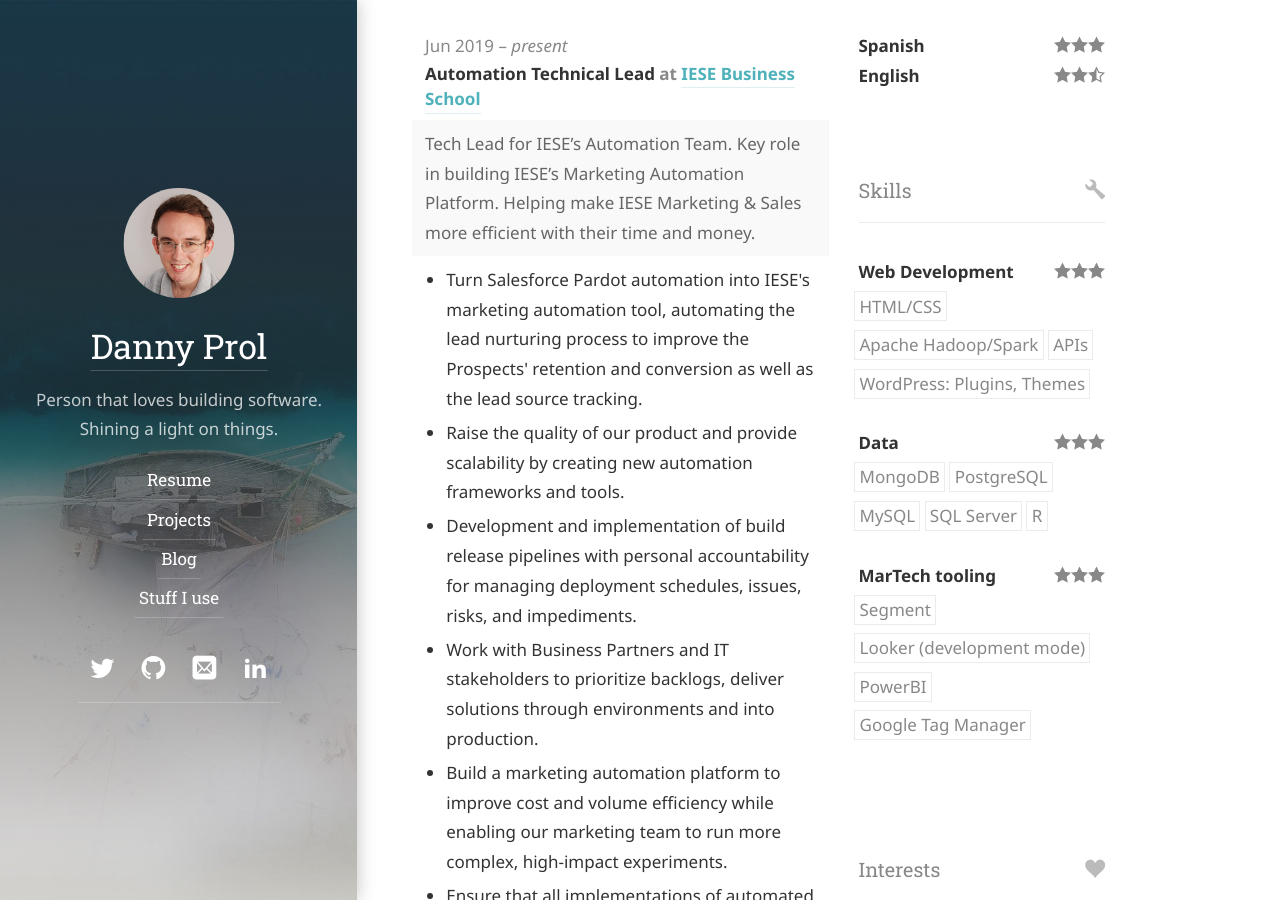
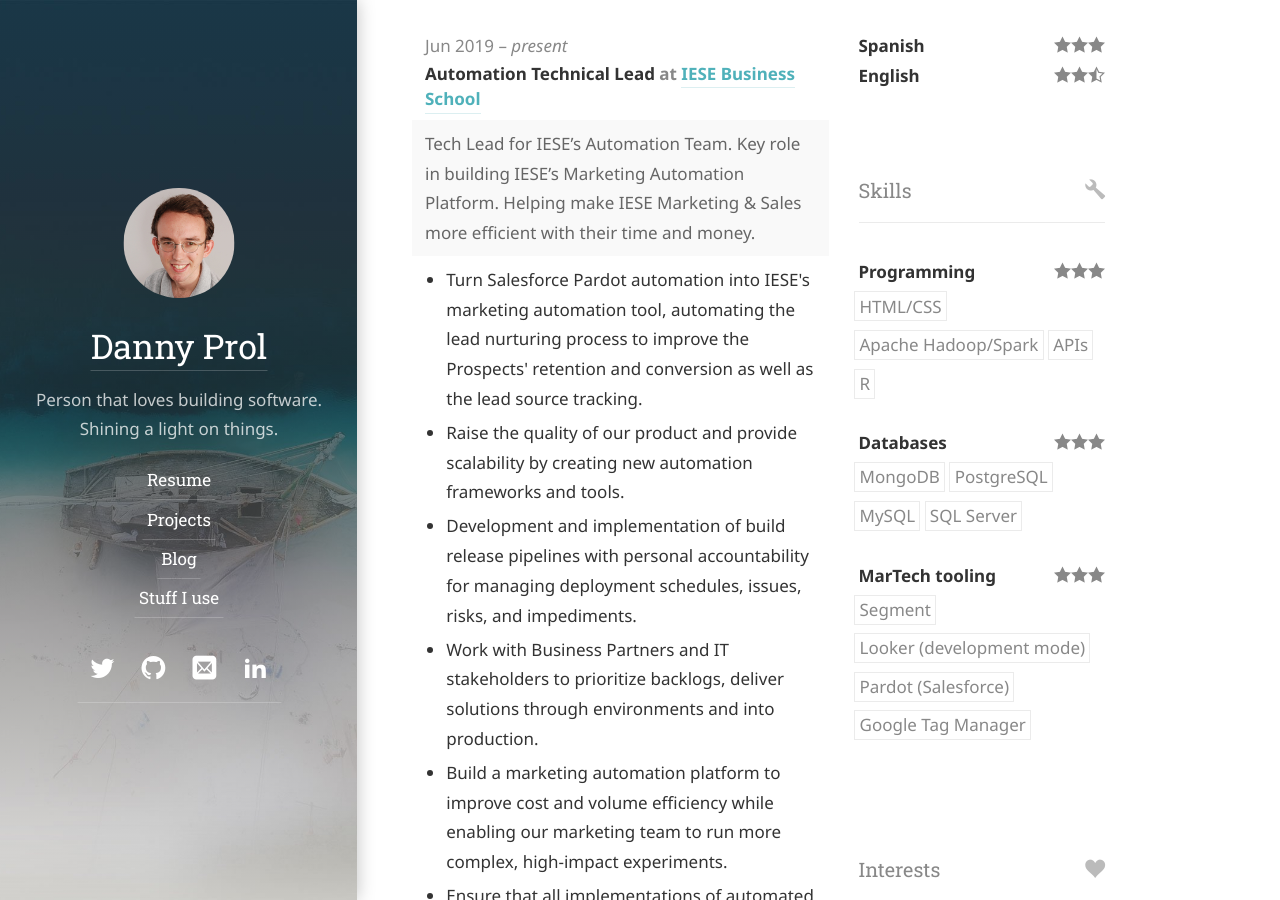
Before and after one commit to dprol/dprol.github.io, a Jekyll site: the page built from resume.md, in a window 1280 px wide and 900 px high, scrolled down 640 px. Built offline with Jekyll 4.4.1, drawn with Linux system fonts in a browser that asks for light colours; some web fonts are replaced.

Commit message:
Update resume.yml

```diff
--- a/_data/resume.yml
+++ b/_data/resume.yml
@@ -141,27 +141,26 @@ education:
     startDate: "2019-10-01"
     endDate: "2021-10-01"
 skills:
-  - name: "Web Development"
+  - name: "Programming"
     level: "Master"
     keywords:
       - "HTML/CSS"
       - "Apache Hadoop/Spark"
       - "APIs"
-      - "WordPress: Plugins, Themes"
-  - name: "Data"
+      - "R"
+  - name: "Databases"
     level: "Master"
     keywords:
       - "MongoDB"
       - "PostgreSQL"
       - "MySQL"
       - "SQL Server"
-      - "R"
   - name: "MarTech tooling"
     level: "Master"
     keywords:
       - "Segment"
       - "Looker (development mode)"
-      - "PowerBI"
+      - "Pardot (Salesforce)"
       - "Google Tag Manager"
 languages:
   - language: "Spanish"
```
